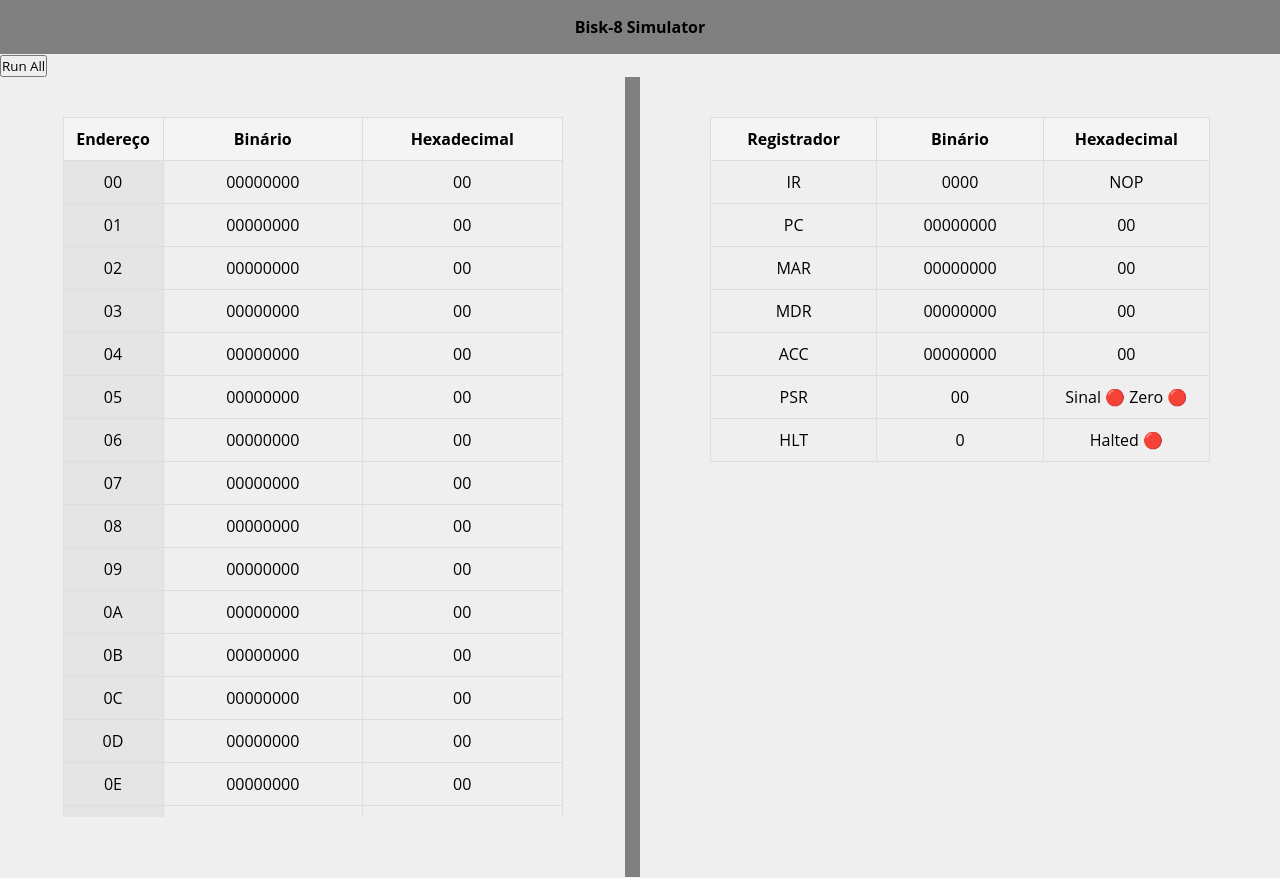
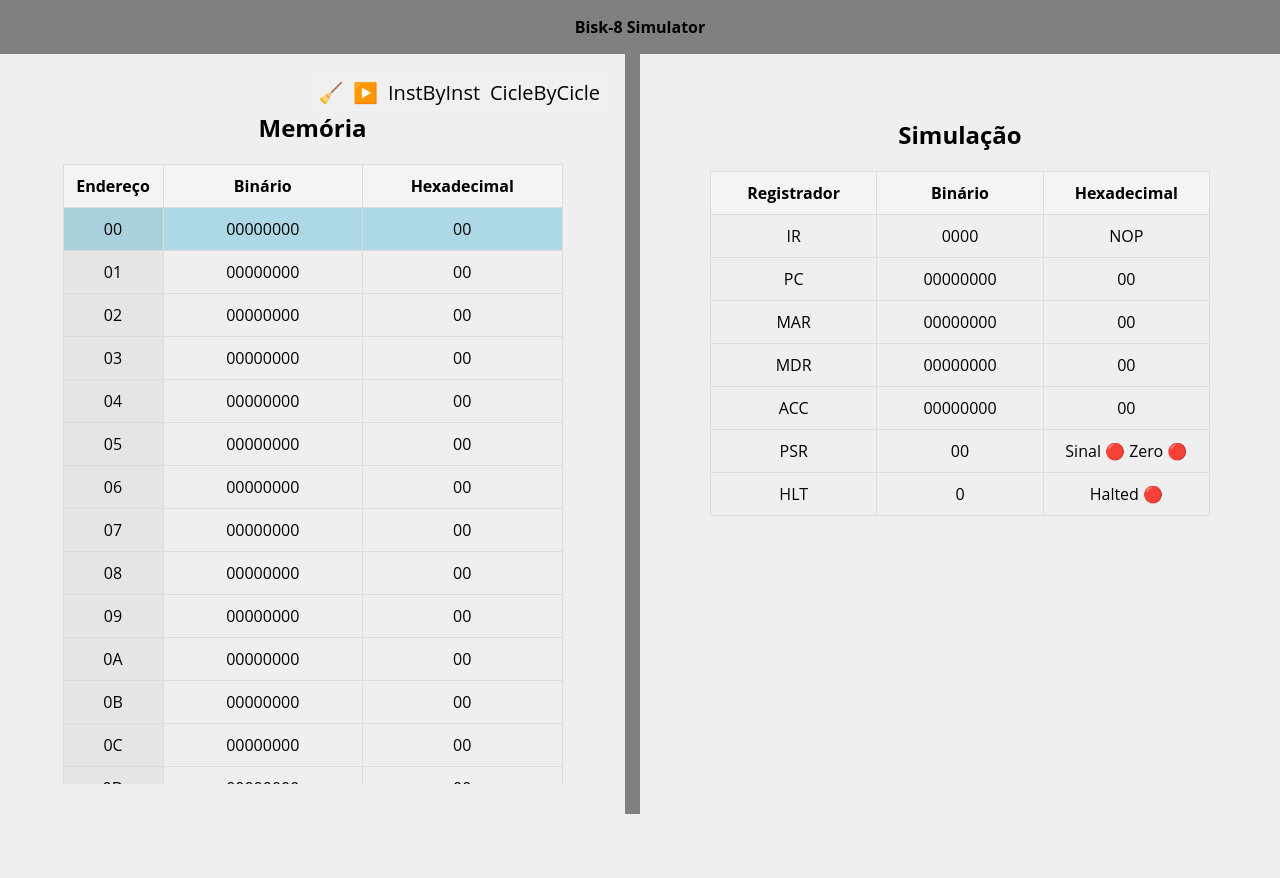
Before and after one commit to lfachinetto/bisk-8, a React (Vite) app: page / in a window 1280 px wide. Built offline with nearby package versions, Linux system fonts and the light colour scheme.

Commit message:
Run by instruction and cicle

```diff
--- a/src/App.module.css
+++ b/src/App.module.css
@@ -7,7 +7,7 @@ html {
 
 .container {
   display: flex;
-  height: 100%;
+  height: 95%;
 }
 
 .left,
@@ -21,3 +21,22 @@ html {
   /* background-color: #f0f0f0; */
   border-right: 15px solid grey; /* Border between the divs */
 }
+
+.buttons {
+  display: flex;
+  justify-content: flex-end;
+}
+
+.emojiButton {
+  font-size: 20px; /* Adjust the size of the emoji */
+  padding: 5px;
+  border: none;
+  background-color: #f0f0f0;
+  cursor: pointer;
+  border-radius: 5px;
+  transition: background-color 0.3s ease;
+}
+
+.emojiButton:hover {
+  background-color: #e0e0e0;
+}
--- a/src/App.tsx
+++ b/src/App.tsx
@@ -7,11 +7,115 @@ import { searchAddress, searchInstruction } from "./services/operations";
 import styles from "./App.module.css";
 import Simulation from "./components/pages/Simulation";
 
+enum Phase {
+  searchInstruction,
+  searchAddress,
+  executeInstruction,
+}
+
+let phase: Phase = Phase.searchInstruction;
+let cicle: number = 0;
+
 function App() {
   const [registers, setRegisters] = useState<RegisterFile>(new RegisterFile());
   const [memory, setMemory] = useState<number[]>(new Array(256).fill(0));
   const [rtl, setRtl] = useState<string[]>([]);
   const isa = new InstructionSet();
+
+  function runCicleByCicle() {
+    if (registers.registers["HLT"].value === 1) {
+      console.log("Halted!");
+      return;
+    }
+
+    const newRegisters = registers.clone();
+    const newMemory = [...memory];
+    const newRtl: string[] = [...rtl];
+
+    if (phase === Phase.searchInstruction) {
+      const length = searchInstruction.length;
+      if (cicle == 0) newRtl.push("#Ciclo de busca da instrução");
+
+      newRtl.push(searchInstruction[cicle](newRegisters, newMemory));
+
+      // Testa se terminou fase
+      if (cicle === length - 1) {
+        // Determina instrução para saber se precisa buscar endereço
+        const instruction =
+          isa.instructions[newRegisters.registers["IR"].value];
+
+        if (instruction) {
+          cicle = 0;
+          if (instruction.requiresAddress) {
+            phase = Phase.searchAddress;
+          } else {
+            phase = Phase.executeInstruction;
+          }
+        } else
+          throw new Error(
+            `Opcode ${newMemory[newRegisters.registers["PC"].value].toString(2).padStart(8, "0")} not found`
+          );
+      } else {
+        cicle++;
+      }
+    } else if (phase === Phase.searchAddress) {
+      const length = searchAddress.length;
+      if (cicle == 0) newRtl.push("#Ciclo de busca do endereço");
+
+      newRtl.push(searchAddress[cicle](newRegisters, newMemory));
+
+      // Testa se terminou fase
+      if (cicle === length - 1) {
+        cicle = 0;
+        phase = Phase.executeInstruction;
+      } else {
+        cicle++;
+      }
+    } else {
+      const instruction = isa.instructions[newRegisters.registers["IR"].value];
+
+      const length = instruction.operation.length;
+
+      if (cicle == 0) newRtl.push("#Ciclo de execução da instrução");
+
+      newRtl.push(
+        isa.instructions[newRegisters.registers["IR"].value].operation[cicle](
+          newRegisters,
+          newMemory
+        )
+      );
+
+      // Testa se terminou fase
+      if (cicle === length - 1) {
+        cicle = 0;
+        phase = Phase.searchInstruction;
+      } else {
+        cicle++;
+      }
+    }
+
+    // Atualiza estado para refletir na interface
+    setRegisters(newRegisters);
+    setMemory(newMemory);
+    setRtl(newRtl);
+  }
+
+  function runInstByInst() {
+    if (registers.registers["HLT"].value === 1) {
+      console.log("Halted!");
+      return;
+    }
+    const newRegisters = registers.clone();
+    const newMemory = [...memory];
+    const newRtl: string[] = [...rtl];
+
+    runInstruction(newRegisters, newMemory, newRtl);
+
+    // Atualiza estado para refletir na interface
+    setRegisters(newRegisters);
+    setMemory(newMemory);
+    setRtl(newRtl);
+  }
 
   function runAll() {
     const newRegisters = new RegisterFile();
@@ -19,6 +123,23 @@ function App() {
     const newRtl: string[] = [];
 
     while (newRegisters.registers["PC"].value < 256) {
+      runInstruction(newRegisters, newMemory, newRtl);
+      if (newRegisters.registers["HLT"].value === 1) {
+        break;
+      }
+    }
+
+    // Atualiza estado para refletir na interface
+    setRegisters(newRegisters);
+    setMemory(newMemory);
+    setRtl(newRtl);
+  }
+
+  function runInstruction(
+    newRegisters: RegisterFile,
+    newMemory: number[],
+    newRtl: string[]
+  ) {
     newRtl.push("#Ciclo de busca da instrução");
     // Realiza etapas de busca de instrução
     searchInstruction.forEach((cicle) => {
@@ -45,27 +166,40 @@ function App() {
       throw new Error(
         `Opcode ${newMemory[newRegisters.registers["PC"].value].toString(2).padStart(8, "0")} not found`
       );
-
-      if (newRegisters.registers["HLT"].value === 1) {
-        break;
-      }
   }
 
-    // Atualiza estado para refletir na interface
-    setRegisters(newRegisters);
-    setMemory(newMemory);
-    setRtl(newRtl);
+  function clear() {
+    setRegisters(new RegisterFile());
+    setMemory(new Array(256).fill(0));
+    setRtl([]);
   }
 
   return (
     <>
       <Navbar />
-      <button onClick={runAll}>Run All</button>
       <div className={styles.container}>
         <div className={styles.left}>
-          <Memory memory={memory} setMemory={setMemory} isa={isa} />
+          <div className={styles.buttons}>
+            <button className={styles.emojiButton} onClick={clear}>
+              🧹
+            </button>
+            <button className={styles.emojiButton} onClick={runAll}>
+              ▶️
+            </button>
+            <button className={styles.emojiButton} onClick={runInstByInst}>
+              InstByInst
+            </button>
+            <button className={styles.emojiButton} onClick={runCicleByCicle}>
+              CicleByCicle
+            </button>
+          </div>
+          <h2>Memória</h2>
+          <Memory memory={memory} setMemory={setMemory} file={registers} />
         </div>
         <div className={styles.right}>
+          <br />
+          <br />
+          <h2>Simulação</h2>
           <Simulation registers={registers} isa={isa} rtl={rtl} />
         </div>
       </div>
--- a/src/components/layout/MemoryTable.tsx
+++ b/src/components/layout/MemoryTable.tsx
@@ -1,71 +1,49 @@
-import React, { useState } from "react";
-import InstructionSet from "../../models/instructionSet";
+import RegisterFile from "../../models/registerFile";
 import styles from "./MemoryTable.module.css";
 
-interface DataTableRow {
-  address: string;
-  binary: string;
-  hexa: string;
+enum Column {
+  binary,
+  hexa,
 }
 
 interface MemoryTableProps {
   memory: number[];
   setMemory: (memory: number[]) => void;
-  isa: InstructionSet;
+  file: RegisterFile;
 }
 
-function MemoryTable({ memory, setMemory }: MemoryTableProps) {
-  const initialTable = memory.map((value, index) => {
-    return {
-      address: index.toString(16).padStart(2, "0").toUpperCase(),
-      binary: value.toString(2).padStart(8, "0"),
-      hexa: value.toString(16).padStart(2, "0").toUpperCase(),
-    };
-  });
-  const [memoryTable, setMemoryTable] = useState<DataTableRow[]>(initialTable);
-
+function MemoryTable({ memory, setMemory, file }: MemoryTableProps) {
   // Trata mudanças na tabela de memória
-  function onDataTableChange(column: string, address: string, value: string) {
+  function onDataTableChange(column: Column, address: number, value: string) {
     // Valida input
     switch (column) {
-      case "binary":
+      case Column.binary:
         if (!/^[01]/.test(value)) return;
         else if (parseInt(value, 2) > 255) return;
         break;
-      case "hexa":
+      case Column.hexa:
         if (!/^[0-9A-Fa-f]/.test(value)) return;
         else if (parseInt(value, 16) > 255) return;
         break;
     }
 
-    const newLine = {
-      address: address,
-      binary:
-        column === "binary"
-          ? parseInt(value, 2).toString(2).padStart(8, "0")
-          : parseInt(value, 16).toString(2).padStart(8, "0"),
-      hexa:
-        column === "hexa"
-          ? parseInt(value, 16).toString(16).padStart(2, "0").toUpperCase()
-          : parseInt(value, 2).toString(16).padStart(2, "0").toUpperCase(),
-    };
-
-    // Cria nova tabela de memória
-    const newMemoryTable: DataTableRow[] = memoryTable.map((row) =>
-      row.address === address ? newLine : row
+    setMemory(
+      memory.map((memoryValue, index) => {
+        return index === address
+          ? column === Column.binary
+            ? parseInt(value, 2)
+            : parseInt(value, 16)
+          : memoryValue;
+      })
     );
-
-    setMemoryTable(newMemoryTable);
-
-    setMemory(newMemoryTable.map((row) => parseInt(row.binary, 2)));
   }
 
   const handleChange = (
     e: React.ChangeEvent<HTMLInputElement>,
-    address: string,
-    field: keyof DataTableRow
+    column: Column,
+    address: number
   ) => {
-    onDataTableChange(field, address, e.target.value);
+    onDataTableChange(column, address, e.target.value);
   };
 
   return (
@@ -78,21 +56,29 @@ function MemoryTable({ memory, setMemory }: MemoryTableProps) {
         </tr>
       </thead>
       <tbody>
-        {memoryTable.map((row) => (
-          <tr key={row.address}>
-            <td className={styles.addresshexa}>{row.address}</td>
+        {memory.map((row, index) => (
+          <tr
+            key={"memory" + index}
+            style={{
+              backgroundColor:
+                file.registers["PC"].value === index ? "lightblue" : undefined,
+            }}
+          >
+            <td className={styles.addresshexa}>
+              {index.toString(16).padStart(2, "0").toUpperCase()}
+            </td>
             <td>
               <input
                 type="text"
-                value={row.binary}
-                onChange={(e) => handleChange(e, row.address, "binary")}
+                value={row.toString(2).padStart(8, "0")}
+                onChange={(e) => handleChange(e, Column.binary, index)}
               />
             </td>
             <td>
               <input
                 type="text"
-                value={row.hexa}
-                onChange={(e) => handleChange(e, row.address, "hexa")}
+                value={row.toString(16).padStart(2, "0").toUpperCase()}
+                onChange={(e) => handleChange(e, Column.hexa, index)}
               />
             </td>
           </tr>
--- a/src/components/layout/RTLTable.tsx
+++ b/src/components/layout/RTLTable.tsx
@@ -20,13 +20,13 @@ function RegisterTable({ rtlLog }: RegisterTableProps) {
           return (
             <>
               {isComment && i > 0 ? (
-                <tr>
+                <tr key={Math.random()}>
                   <td />
                 </tr>
               ) : (
                 <></>
               )}
-              <tr key={rtl}>
+              <tr key={Math.random()}>
                 <td className={isComment ? styles.title : ""}>
                   {isComment ? rtl.slice(1) : rtl}
                 </td>
--- a/src/components/layout/RegisterTable.tsx
+++ b/src/components/layout/RegisterTable.tsx
@@ -1,7 +1,6 @@
 import "./RegisterTable.module.css";
 import RegisterFile from "../../models/registerFile";
 import InstructionSet from "../../models/instructionSet";
-
 
 interface RegisterTableProps {
   file: RegisterFile;
@@ -9,7 +8,6 @@ interface RegisterTableProps {
 }
 
 function RegisterTable({ file, isa }: RegisterTableProps) {
-
   return (
     <table>
       <thead>
@@ -23,7 +21,7 @@ function RegisterTable({ file, isa }: RegisterTableProps) {
         {Object.keys(file.registers).map((registerName) => {
           const register = file.registers[registerName];
           return (
-            <tr key={register.name}>
+            <tr key={Math.random()}>
               <td>{register.name}</td>
               <td>
                 {register.value
--- a/src/components/pages/Memory.module.css
+++ b/src/components/pages/Memory.module.css
@@ -5,7 +5,7 @@ h2 {
 
 .tableContainer {
   flex: 1;
-  height: 90vh;
+  height: 80vh;
   width: 550px;
   overflow: auto;
 }
--- a/src/components/pages/Memory.tsx
+++ b/src/components/pages/Memory.tsx
@@ -1,4 +1,4 @@
-import InstructionSet from "../../models/instructionSet";
+import RegisterFile from "../../models/registerFile";
 import MemoryTable from "../layout/MemoryTable";
 import styles from "./Memory.module.css";
 import React from "react";
@@ -6,21 +6,16 @@ import React from "react";
 interface MemoryProps {
   memory: number[];
   setMemory: React.Dispatch<React.SetStateAction<number[]>>;
-  isa: InstructionSet;
+  file: RegisterFile;
 }
 
-function Memory({ memory, setMemory, isa }: MemoryProps) {
-
+function Memory({ memory, setMemory, file }: MemoryProps) {
   return (
     <div>
       <div className={styles.container}>
         <center>
           <div className={styles.tableContainer}>
-            <MemoryTable
-              memory={memory}
-              setMemory={setMemory}
-              isa={isa}
-            />
+            <MemoryTable memory={memory} setMemory={setMemory} file={file} />
           </div>
         </center>
       </div>
```
Also changed, not shown: src/models/registerFile.ts (+23 -7 lines). Lines whose indentation alone changed are shown as unchanged.
